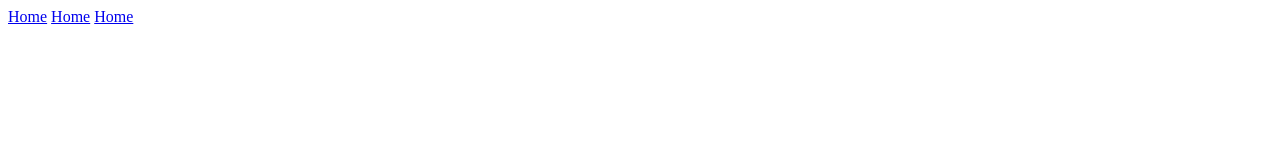
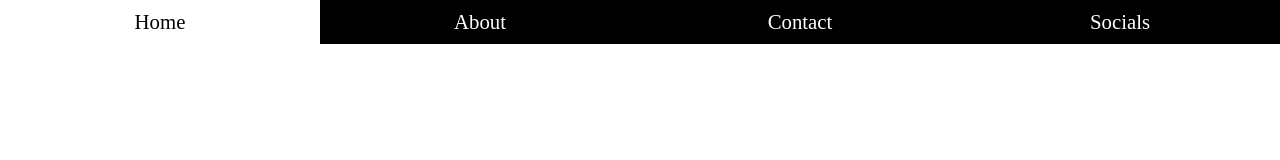
Before and after one commit to aldrinmcaalim/css_grid_practice, a plain HTML site: page index.html in a window 1280 px wide. Drawn offline with Linux system fonts and the light colour scheme.

Commit message:
Working on CSS grid

```diff
--- a/index.html
+++ b/index.html
@@ -4,15 +4,17 @@
     <meta charset="UTF-8">
     <meta http-equiv="X-UA-Compatible" content="IE=edge">
     <meta name="viewport" content="width=device-width, initial-scale=1.0">
+    <link rel="stylesheet" href="style.css">
     <title>Flex Grid Practice</title>
 </head>
 <body>
     <header>
-        <nav>
-            <a href="#">Home</a>
-            <a href="#">Home</a>
-            <a href="#">Home</a>
-        </nav>
+            <nav class="nav">
+                <a href="#">Home</a>
+                <a href="#">About</a>
+                <a href="#">Contact</a>
+                <a href="#">Socials</a>
+            </nav>
     </header>
 </body>
 </html>
--- a/style.css
+++ b/style.css
@@ -0,0 +1,34 @@
+*,
+*::before,
+*::after {
+    margin: 0;
+}
+
+nav.nav {
+    display: grid;
+    grid-template-columns: repeat(4, 1fr);
+}
+
+nav a:link, nav a:visited {
+    font-size: 1.3em;
+    display: flex;
+    justify-content: space-around;
+    padding: 10px;
+    text-decoration: none;
+    color: white;
+    background-color: black;
+}
+
+nav a:hover, nav a:active {
+        font-size: 1.3em;
+    display: flex;
+    justify-content: space-around;
+    padding: 10px;
+    text-decoration: none;
+    color: black;
+    background-color: white;
+}
+
+header h1 {
+    grid-column-start: 5;
+}
```
